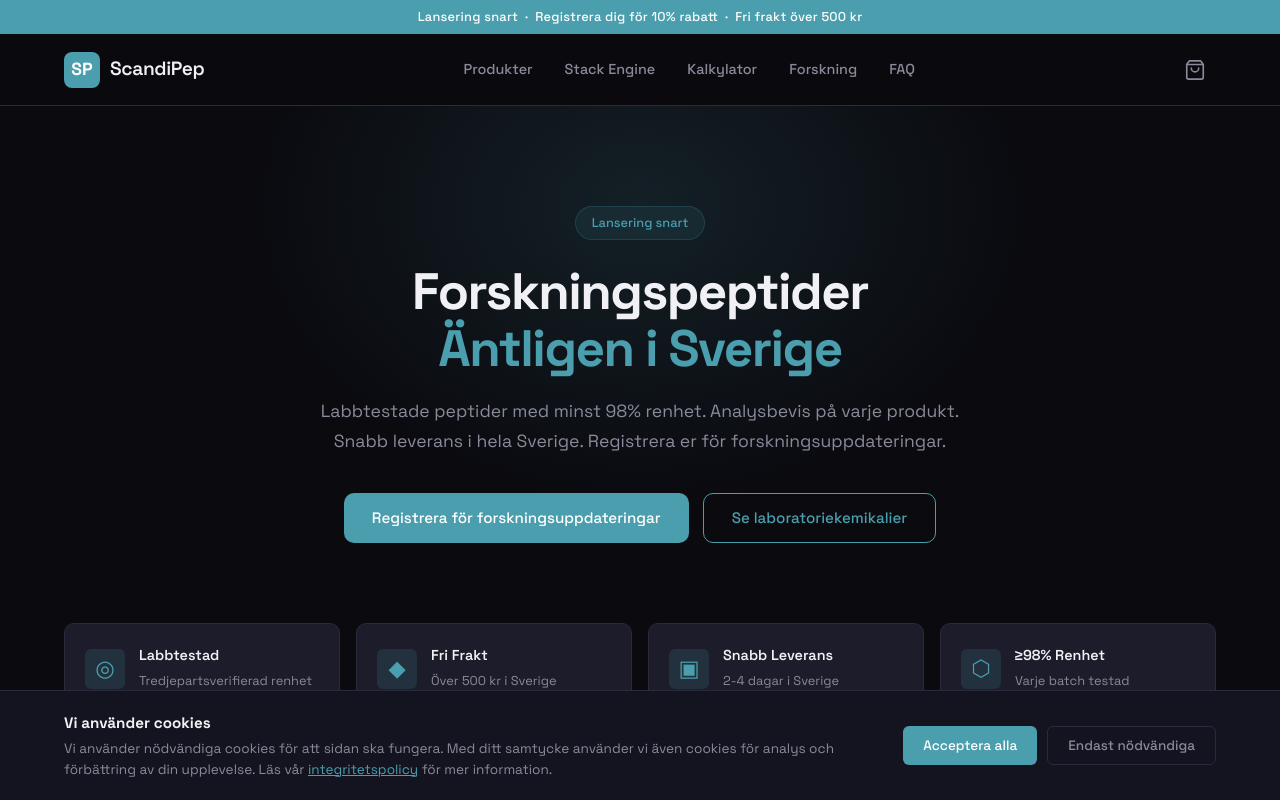
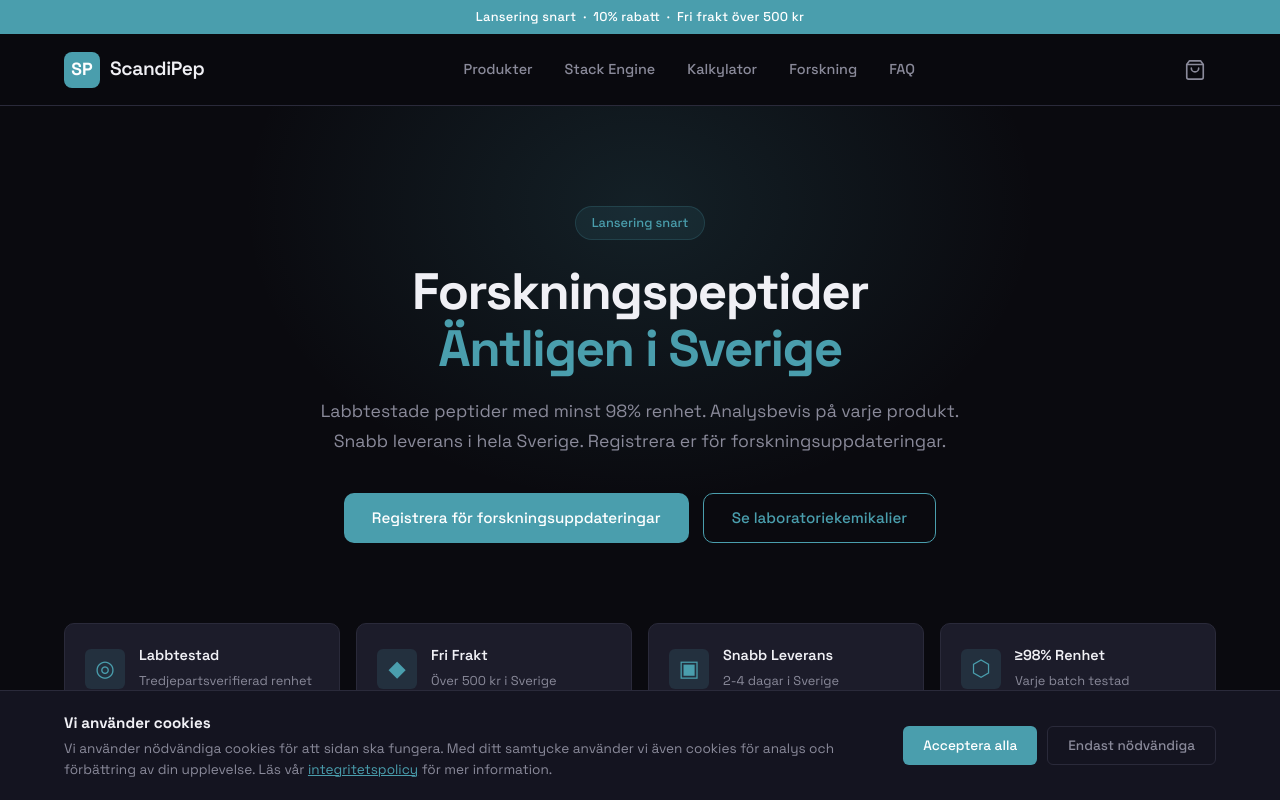
Before and after one commit to ekandrea/NordinPep, a Next.js app: page / in a window 1280 px wide. Shown: the top 800 px of the page. Built offline with nearby package versions, Linux system fonts and the light colour scheme; no server answers.

Commit message:
Fixa announcement bar: kortare text + nbsp mellan 500 och kr

```diff
--- a/src/components/AnnouncementBar/AnnouncementBar.js
+++ b/src/components/AnnouncementBar/AnnouncementBar.js
@@ -5,7 +5,7 @@
     <div className={styles.bar}>
       <div className={styles.inner}>
         <span className={styles.text}>
-          Lansering snart &nbsp;·&nbsp; Registrera dig för 10% rabatt &nbsp;·&nbsp; Fri frakt över 500 kr
+          Lansering snart &nbsp;·&nbsp; 10% rabatt &nbsp;·&nbsp; Fri frakt över 500&nbsp;kr
         </span>
       </div>
     </div>
```
